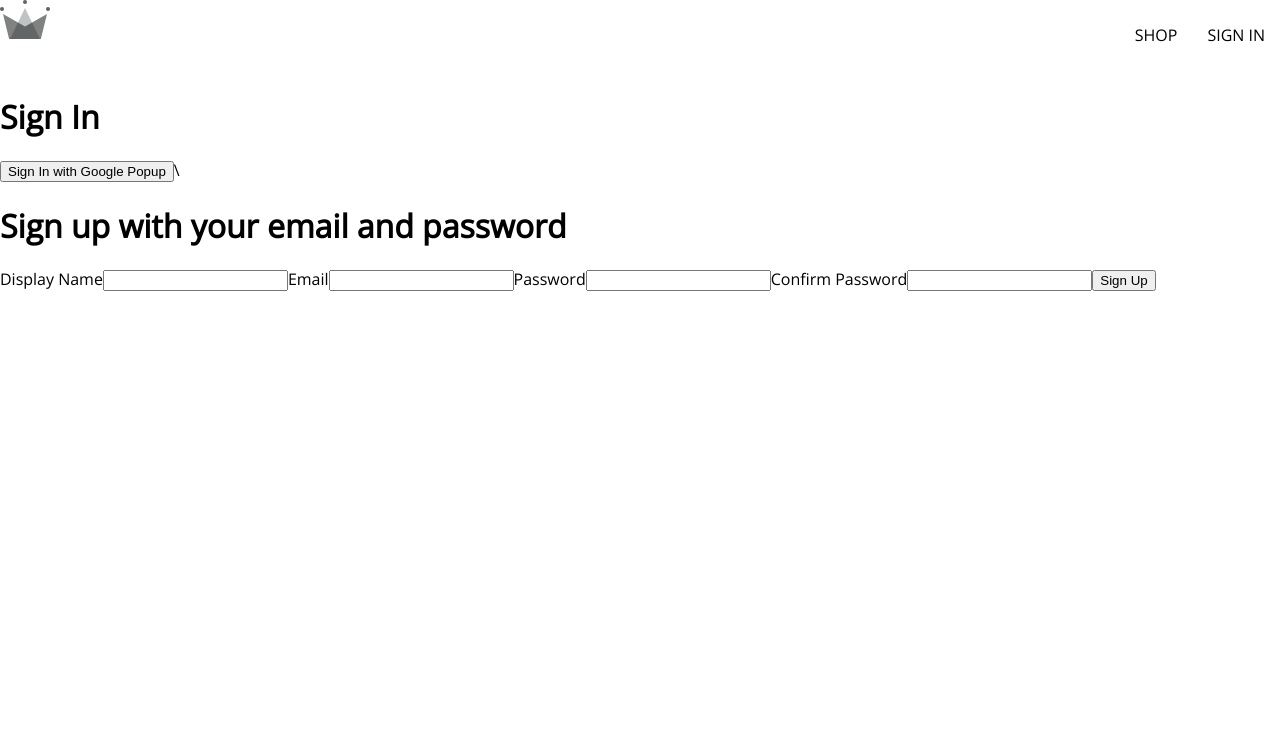
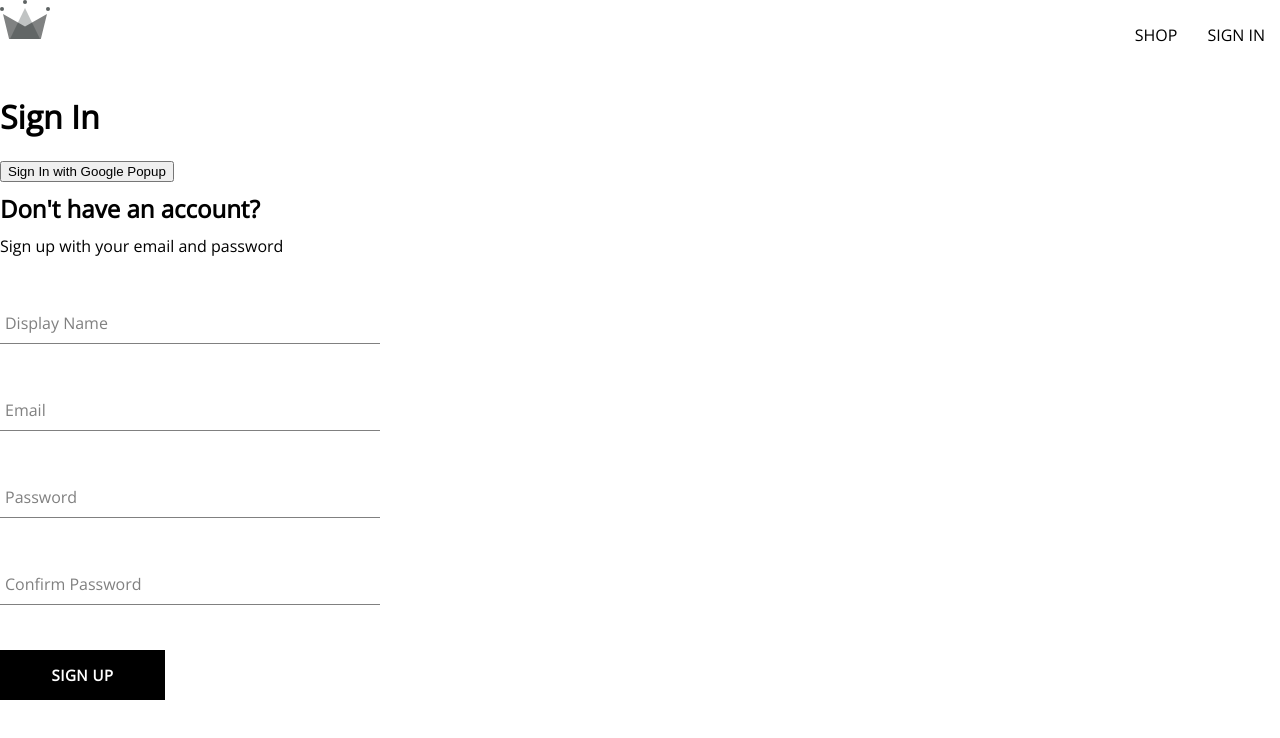
Before and after one commit to dubsumm/CRWN-Clothing-App, a React (Create React App) app: page /sign-in in a window 1280 px wide. Shown: the top 738 px of the page. Built offline with nearby package versions, Linux system fonts and the light colour scheme.

Commit message:
created sign in sign up and button components

```diff
--- /dev/null
+++ b/src/components/button/Button.jsx
@@ -0,0 +1,20 @@
+import React from "react";
+import './button.styles.scss'
+
+const buttonTypeClasses = {
+  google: "google-sign-in",
+  inverted: "inverted",
+};
+
+const Button = ({ children, buttonType, ...otherProps }) => {
+  return (
+    <button
+      className={`button-container ${buttonTypeClasses[buttonType]} `}
+      {...otherProps}
+    >
+      {children}
+    </button>
+  );
+};
+
+export default Button;
--- /dev/null
+++ b/src/components/button/button.styles.scss
@@ -0,0 +1,46 @@
+.button-container {
+    min-width: 165px;
+    width: auto;
+    height: 50px;
+    letter-spacing: 0.5px;
+    line-height: 50px;
+    padding: 0 35px 0 35px;
+    font-size: 15px;
+    background-color: black;
+    color: white;
+    text-transform: uppercase;
+    font-family: 'Open Sans';
+    font-weight: bolder;
+    border: none;
+    cursor: pointer;
+    display: flex;
+    justify-content: center;
+
+    &:hover {
+      background-color: white;
+      color: black;
+      border: 1px solid black;
+    }
+
+    &.google-sign-in {
+      background-color: #4285f4;
+      color: white;
+
+      &:hover {
+        background-color: #357ae8;
+        border: none;
+      }
+    }
+
+    &.inverted {
+      background-color: white;
+      color: black;
+      border: 1px solid black;
+
+      &:hover {
+        background-color: black;
+        color: white;
+        border: none;
+      }
+    }
+  }
--- /dev/null
+++ b/src/components/form-input/FormInput.jsx
@@ -0,0 +1,20 @@
+import "./form-input.styles.scss";
+
+const FormInput = ({ label, ...otherProps }) => {
+  return (
+    <div className="group">
+      <input className="form-input" {...otherProps} />
+      {label && (
+        <label
+          className={`${
+            otherProps.value.length ? "shrink" : ""
+          } form-input-label`}
+        >
+          {label}
+        </label>
+      )}
+    </div>
+  );
+};
+
+export default FormInput;
--- /dev/null
+++ b/src/components/form-input/form-input.styles.scss
@@ -0,0 +1,54 @@
+$sub-color: grey;
+$main-color: black;
+
+@mixin shrinkLabel {
+  top: -14px;
+  font-size: 12px;
+  color: $main-color;
+}
+
+.group {
+  position: relative;
+  margin: 45px 0;
+
+  .form-input {
+    background: none;
+    background-color: white;
+    color: $sub-color;
+    font-size: 18px;
+    padding: 10px 10px 10px 5px;
+    display: block;
+    width: 100%;
+    border: none;
+    border-radius: 0;
+    border-bottom: 1px solid $sub-color;
+    margin: 25px 0;
+
+    &:focus {
+      outline: none;
+    }
+
+    &:focus ~ .form-input-label {
+      @include shrinkLabel();
+    }
+  }
+
+  input[type='password'] {
+    letter-spacing: 0.3em;
+  }
+
+  .form-input-label {
+    color: $sub-color;
+    font-size: 16px;
+    font-weight: normal;
+    position: absolute;
+    pointer-events: none;
+    left: 5px;
+    top: 10px;
+    transition: 300ms ease all;
+
+    &.shrink {
+      @include shrinkLabel();
+    }
+  }
+}
--- a/src/components/sign-in/SignIn.jsx
+++ b/src/components/sign-in/SignIn.jsx
@@ -22,7 +22,7 @@
   return (
     <div>
       <h1>Sign In</h1>
-      <button onClick={logGoogleUser}>Sign In with Google Popup</button>\
+      <button onClick={logGoogleUser}>Sign In with Google Popup</button>
       <SignUpForm/>
     </div>
   );
--- a/src/components/sign-up-form/SignUpForm.jsx
+++ b/src/components/sign-up-form/SignUpForm.jsx
@@ -1,41 +1,97 @@
+//*REACT
 import { useState } from "react";
+
+///*FIREBASE
+import {
+  createAuthUserWithEmailAndPassword,
+  createUserDocumentFromAuth,
+} from "../../utils/firebase/firebase,utils";
+
+//*COMPONENTS
+import FormInput from "../form-input/FormInput";
+import Button from "../button/Button";
+
+//*STYLES
+import './sign-up-form.styles.scss'
+
 const defaultFormFields = {
   displayName: "",
   email: "",
   password: "",
   confirmPassword: "",
 };
-
-
+//* the object is usable because each piece of input has the same logic and Im just changing the input values
 
 const SignUpForm = () => {
   const [formFields, setFormFields] = useState(defaultFormFields);
   const { displayName, email, password, confirmPassword } = formFields;
 
-  console.log(formFields)
+  const resetFormFields = () => {
+    setFormFields(defaultFormFields);
+  };
 
-  const handleFormChange = (event) => {
-        const{name, value} = event.target
-        setFormFields({...formFields, [name]:value})
+  const handleChange = (event) => {
+    const { name, value } = event.target;
+    setFormFields({ ...formFields, [name]: value }); //* this spread is used because we don't know which destructured piece is changing so we can generalize
+  };
+
+  const handleFormSubmit = async (event) => {
+    event.preventDefault();
+    if (password !== confirmPassword) {
+      alert("passwords do not match");
+    } else {
+      try {
+        const { user } = await createAuthUserWithEmailAndPassword(
+          email,
+          password
+        );
+        await createUserDocumentFromAuth(user, { displayName });
+        resetFormFields();
+      } catch (err) {
+        console.log("user creation encountered an error ", err);
+      }
+    }
   };
 
   return (
-    <div>
-      <h1>Sign up with your email and password</h1>
-      <form>
-        <label>Display Name</label>
-        <input type="text" required onChange={handleFormChange} name='displayName' value={displayName}></input>
+    <div className="sign-up-container">
+      <h2>Don't have an account?</h2>
+      <span>Sign up with your email and password</span>
+      <form onSubmit={handleFormSubmit}>
+        <FormInput
+          label="Display Name"
+          type="text"
+          required
+          onChange={handleChange}
+          name="displayName"
+          value={displayName}
+        />
+        <FormInput
+          label="Email"
+          type="email"
+          required
+          onChange={handleChange}
+          name="email"
+          value={email}
+        />
+        <FormInput
+          label="Password"
+          type="password"
+          required
+          onChange={handleChange}
+          name="password"
+          value={password}
+        />
+        <FormInput
+          label="Confirm Password"
+          type="password"
+          required
+          onChange={handleChange}
+          name="confirmPassword"
+          value={confirmPassword}
+        />
 
-        <label>Email</label>
-        <input type="email" required onChange={handleFormChange} name='email' value={email}></input>
-
-        <label>Password</label>
-        <input type="password" required onChange={handleFormChange} name='password' value={password}></input>
-
-        <label>Confirm Password</label>
-        <input type="password" required onChange={handleFormChange} name='confirmPassword' value={confirmPassword}></input>
-
-        <button type="submit">Sign Up</button>
+        <Button type="submit">Sign Up</Button>
       </form>
     </div>
   );
--- /dev/null
+++ b/src/components/sign-up-form/sign-up-form.styles.scss
@@ -0,0 +1,9 @@
+.sign-up-container {
+    display: flex;
+    flex-direction: column;
+    width: 380px;
+
+    h2 {
+        margin: 10px 0;
+    }
+}
--- a/src/utils/firebase/firebase,utils.js
+++ b/src/utils/firebase/firebase,utils.js
@@ -3,7 +3,8 @@
 import {
     getAuth,
     signInWithPopup,
-    GoogleAuthProvider
+    GoogleAuthProvider,
+    createUserWithEmailAndPassword
 } from 'firebase/auth'
 import {getFirestore,
         doc,
@@ -32,17 +33,16 @@
 
 export const auth = getAuth();
 export const signInWithGooglePopup= () => signInWithPopup(auth, googleProvider)
-
 const db = getFirestore();
 
-export const createUserDocumentFromAuth = async (userAuth) => {
+export const createUserDocumentFromAuth = async (
+    userAuth,
+    additionalInformation = {}
+) => {
+    if(!userAuth) return
 
     const userDocRef = doc(db, 'users',userAuth.uid )
-
-    console.log(userDocRef)
-
     const userSnapshot = await getDoc(userDocRef);
-
     if(!userSnapshot.exists()) {
         const {displayName, email} = userAuth;
         const createdAt = new Date()
@@ -50,7 +50,8 @@
             await setDoc(userDocRef, {
                 displayName,
                 email,
-                createdAt
+                createdAt,
+                ...additionalInformation
             });
         }
         catch (error) {
@@ -60,3 +61,9 @@
     return userDocRef
 
 }
+
+export const createAuthUserWithEmailAndPassword = async(email, password) => {
+    if(!email || !password) return
+
+    return await createUserWithEmailAndPassword(auth, email, password)
+}
```
